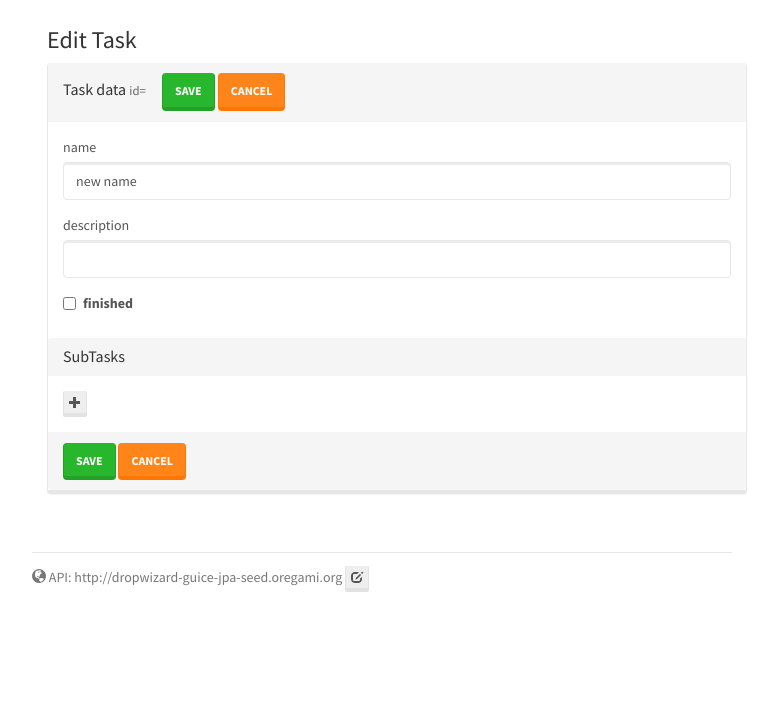
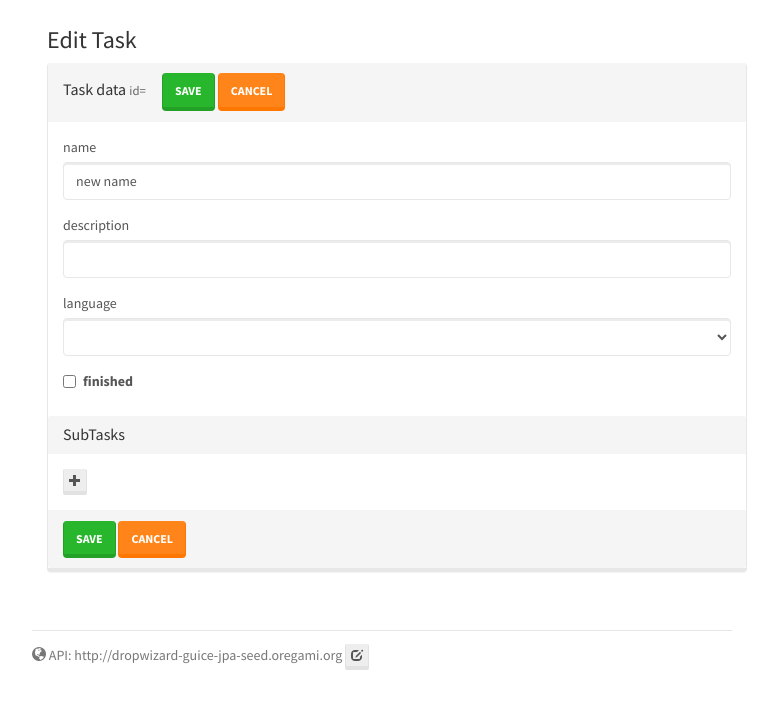
Before and after one commit to oregami/angularjs-rest-client, a website: page app/index.html at #/task/new in a window 1280 px wide. Shown: the part 88-796 px from the top of the page, without its empty margins (258-1036 px from the left). Drawn offline with Linux system fonts and the light colour scheme; files that its build step writes are made by us from their sources; no server answers; files whose address does not match are found by name.

Commit message:
edit task: support language selection

```diff
--- a/app/scripts/controllers/taskedit.js
+++ b/app/scripts/controllers/taskedit.js
@@ -63,5 +63,7 @@ angular.module('angularjsRestClientApp')
             return errorService.getError($scope.errordata, fieldName, entity);
         };
 
+        $scope.availableLanguages = Restangular.all("language").getList().$object;
+
 
   });
--- a/app/views/taskEdit.html
+++ b/app/views/taskEdit.html
@@ -23,6 +23,13 @@
                 <label for="task.description">description</label>
                 <span class="error">{{ getError('task.description', task)}}</span>
                 <input type="text" class="form-control" id="task.description" ng-model="task.description">
+            </div>
+            <div class="form-group">
+                <label for="task.language">language</label>
+                <span class="error">{{ getError('task.language', task)}}</span>
+                <select class="form-control"
+                        ng-model="task.language.id"
+                        ng-options='l.id as (l.name + " (" + l.description + ")") for l in availableLanguages'></select>
             </div>
             <div class="checkbox">
                 <label>
```
